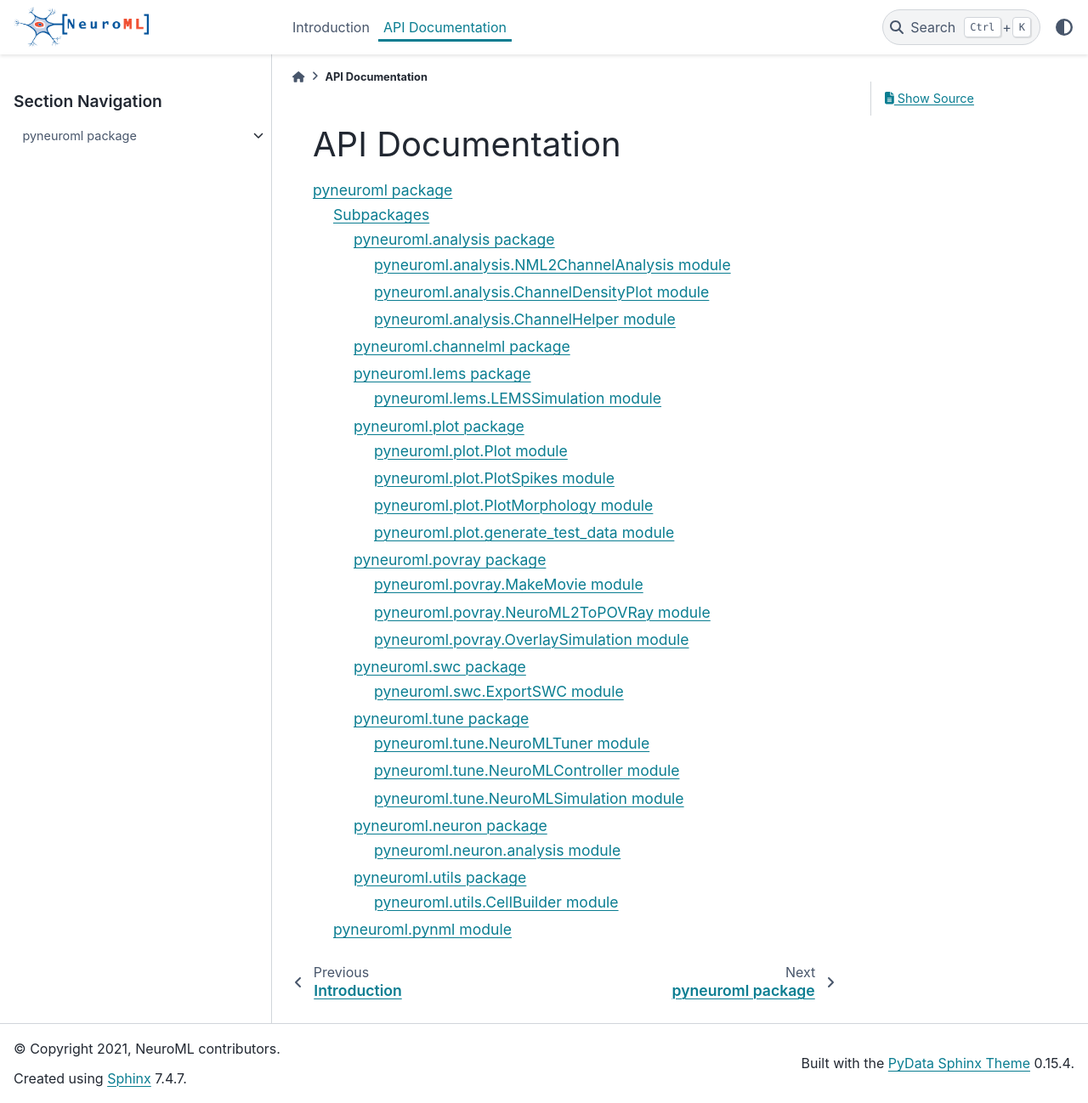
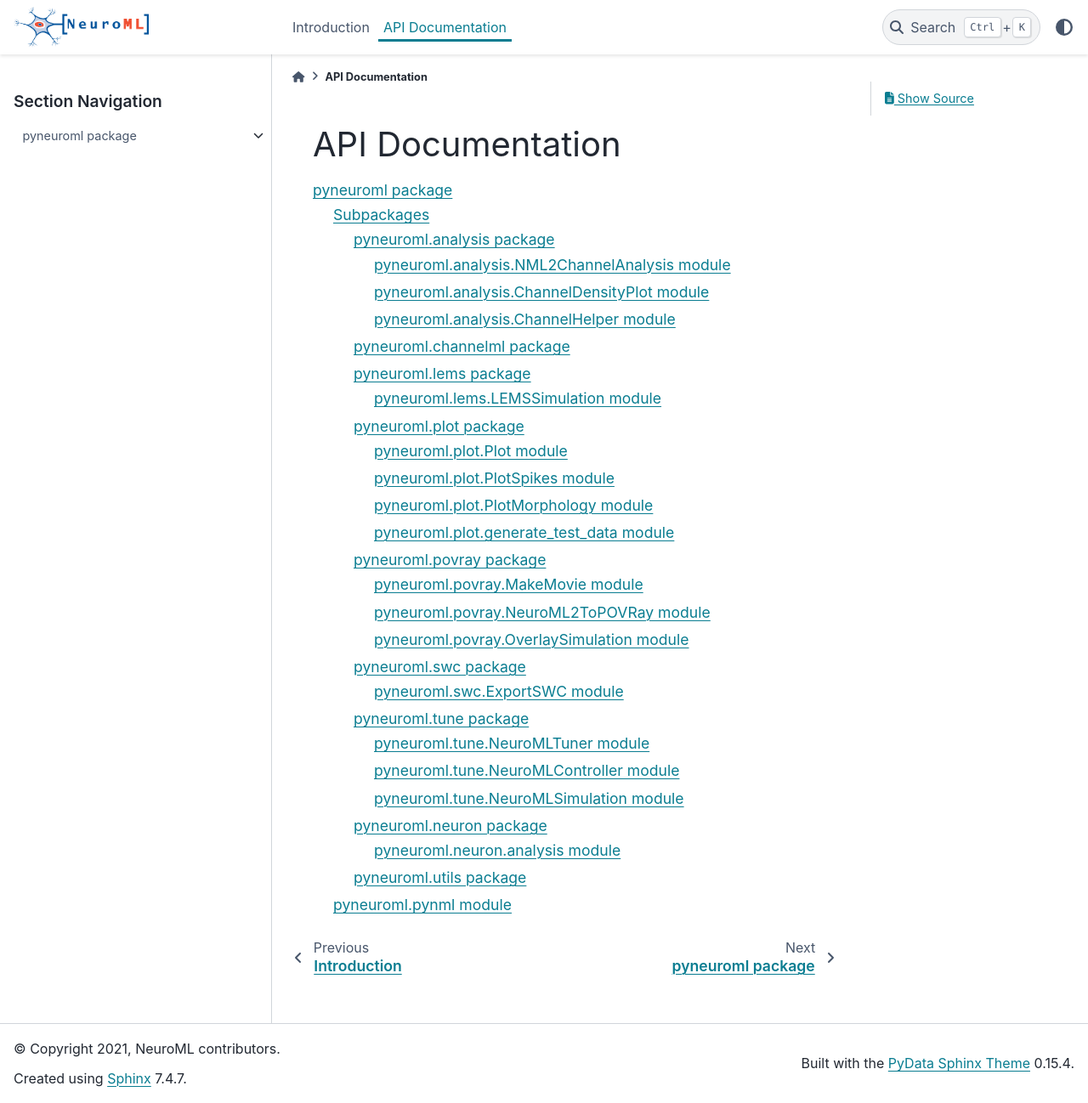
Before and after one commit to NeuroML/pyNeuroML, a Sphinx documentation site: the page built from docs/source/modules.rst, in a window 1280 px wide and 1298 px high. Shown: the whole window at 85% size. Built offline with Sphinx 7.4.7 and the PyData theme 0.15.4, drawn with Linux system fonts in a browser that asks for light colours.

Commit message:
docs: remove migrated CellBuilder module

```diff
--- a/docs/source/pyneuroml.utils.rst
+++ b/docs/source/pyneuroml.utils.rst
@@ -5,11 +5,3 @@ pyneuroml.utils package
    :members:
    :undoc-members:
    :show-inheritance:
-
-pyneuroml.utils.CellBuilder module
----------------------------------------------
-
-.. automodule:: pyneuroml.utils.CellBuilder
-   :members:
-   :undoc-members:
-   :show-inheritance:
```
